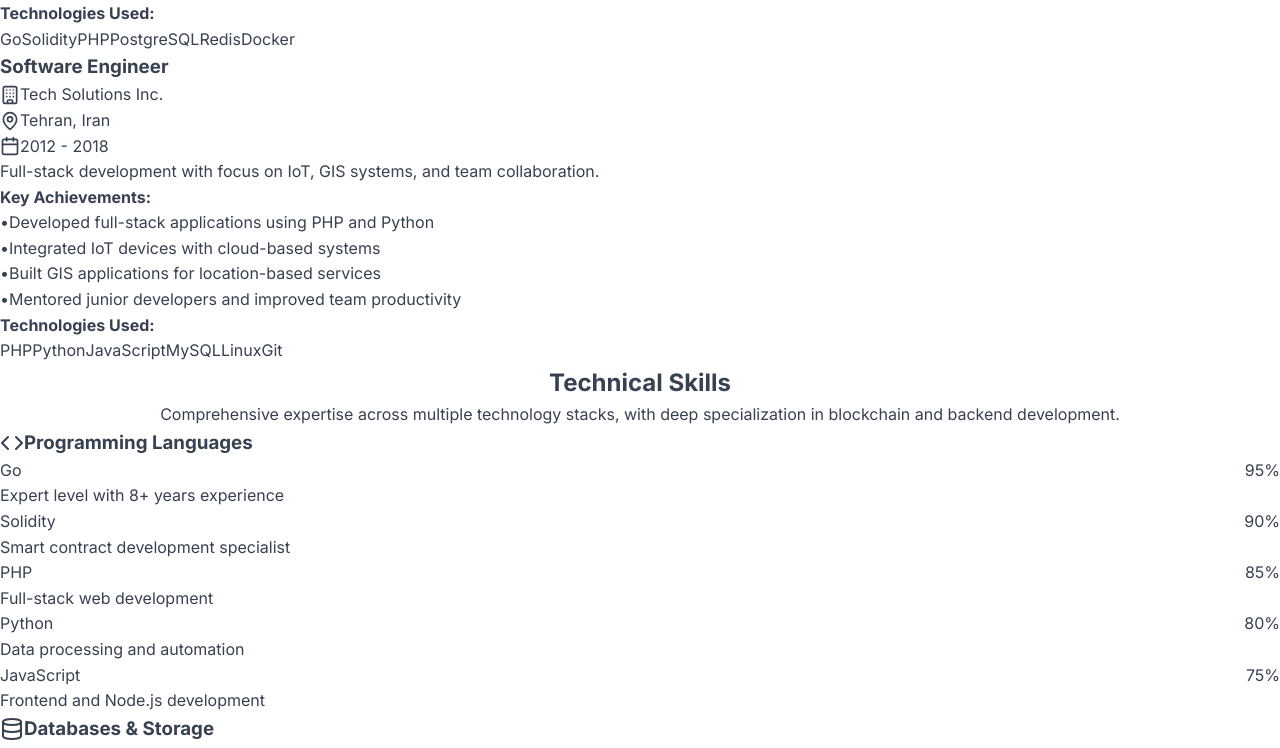
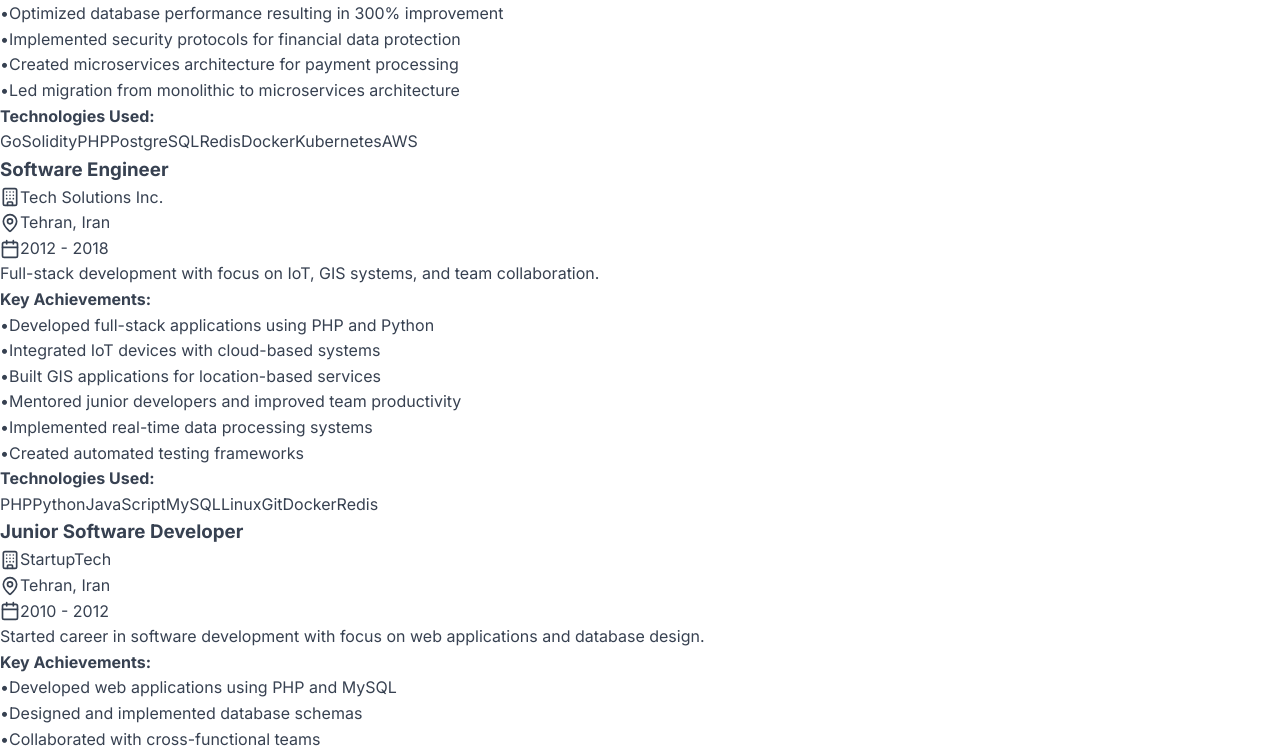
Before and after one commit to masihtehrani/personal-page, a Next.js app: page / in a window 1280 px wide. Shown: the part 1822-2570 px from the top of the page. Built offline with nearby package versions, Linux system fonts and the light colour scheme.

Commit message:
Fix Hero component, expand experience section, and secure contact information

```diff
--- a/src/components/Contact.tsx
+++ b/src/components/Contact.tsx
@@ -8,7 +8,7 @@ export default function Contact() {
     {
       icon: Mail,
       label: 'Email',
-      value: 'mahmud.tehrani@gmail.com',
+      value: 'mahmud.tehrani[at]gmail.com',
       href: 'mailto:mahmud.tehrani@gmail.com'
     },
     {
--- a/src/components/Experience.tsx
+++ b/src/components/Experience.tsx
@@ -15,9 +15,11 @@ export default function Experience() {
         'Led a team of 8+ engineers in developing blockchain solutions',
         'Architected microservices serving 1M+ users with 99.9% uptime',
         'Implemented Go-based trading systems with sub-millisecond latency',
-        'Established CI/CD pipelines reducing deployment time by 80%'
+        'Established CI/CD pipelines reducing deployment time by 80%',
+        'Designed smart contracts handling $100M+ in transactions',
+        'Built distributed systems with 99.99% availability'
       ],
-      technologies: ['Go', 'Solidity', 'Docker', 'Kubernetes', 'PostgreSQL', 'Redis']
+      technologies: ['Go', 'Solidity', 'Docker', 'Kubernetes', 'PostgreSQL', 'Redis', 'Ethereum', 'Web3']
     },
     {
       title: 'Senior Software Engineer',
@@ -29,9 +31,11 @@ export default function Experience() {
         'Developed smart contracts handling $50M+ in transactions',
         'Built RESTful APIs with Go achieving 10,000+ RPS',
         'Optimized database performance resulting in 300% improvement',
-        'Implemented security protocols for financial data protection'
+        'Implemented security protocols for financial data protection',
+        'Created microservices architecture for payment processing',
+        'Led migration from monolithic to microservices architecture'
       ],
-      technologies: ['Go', 'Solidity', 'PHP', 'PostgreSQL', 'Redis', 'Docker']
+      technologies: ['Go', 'Solidity', 'PHP', 'PostgreSQL', 'Redis', 'Docker', 'Kubernetes', 'AWS']
     },
     {
       title: 'Software Engineer',
@@ -43,9 +47,26 @@ export default function Experience() {
         'Developed full-stack applications using PHP and Python',
         'Integrated IoT devices with cloud-based systems',
         'Built GIS applications for location-based services',
-        'Mentored junior developers and improved team productivity'
+        'Mentored junior developers and improved team productivity',
+        'Implemented real-time data processing systems',
+        'Created automated testing frameworks'
       ],
-      technologies: ['PHP', 'Python', 'JavaScript', 'MySQL', 'Linux', 'Git']
+      technologies: ['PHP', 'Python', 'JavaScript', 'MySQL', 'Linux', 'Git', 'Docker', 'Redis']
+    },
+    {
+      title: 'Junior Software Developer',
+      company: 'StartupTech',
+      location: 'Tehran, Iran',
+      period: '2010 - 2012',
+      description: 'Started career in software development with focus on web applications and database design.',
+      achievements: [
+        'Developed web applications using PHP and MySQL',
+        'Designed and implemented database schemas',
+        'Collaborated with cross-functional teams',
+        'Learned agile development methodologies',
+        'Contributed to open-source projects'
+      ],
+      technologies: ['PHP', 'MySQL', 'HTML', 'CSS', 'JavaScript', 'Linux', 'Git']
     }
   ]
 
--- a/src/components/Footer.tsx
+++ b/src/components/Footer.tsx
@@ -63,7 +63,7 @@ export default function Footer() {
                   href="mailto:mahmud.tehrani@gmail.com"
                   className="block text-gray-300 hover:text-white transition-colors"
                 >
-                  mahmud.tehrani@gmail.com
+                  mahmud.tehrani[at]gmail.com
                 </a>
                 <a
                   href="https://www.linkedin.com/in/mahmoudmasihtehrani/"
--- a/src/components/Hero.tsx
+++ b/src/components/Hero.tsx
@@ -1,7 +1,7 @@
 'use client'
 
 import { motion } from 'framer-motion'
-import { ChevronDown, Download, ExternalLink } from 'lucide-react'
+import { ChevronDown, ExternalLink } from 'lucide-react'
 
 export default function Hero() {
   const scrollToNext = () => {
```
